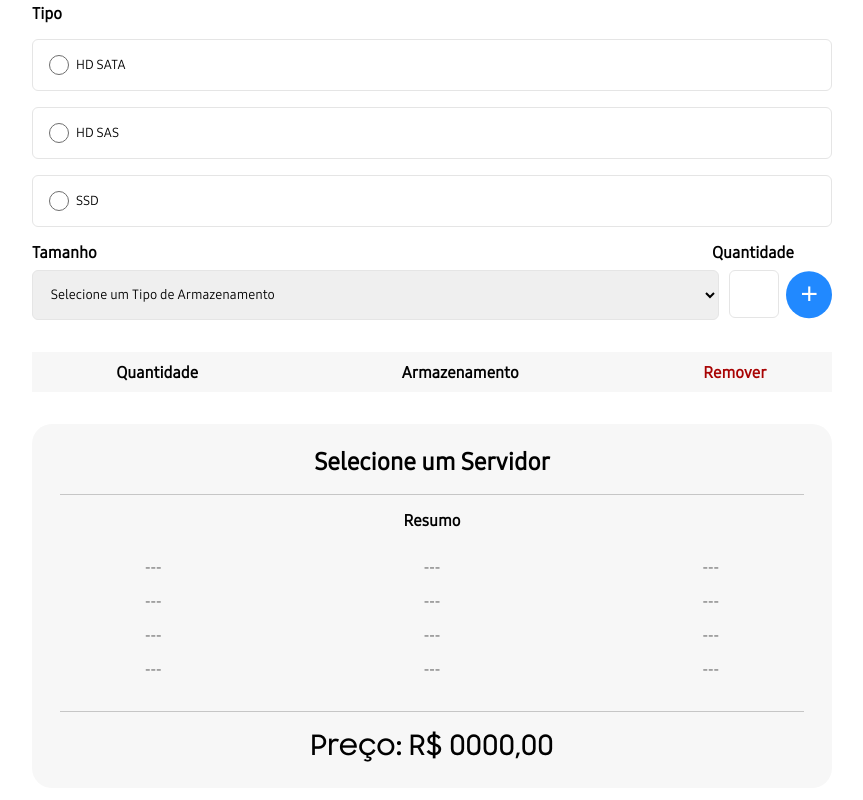
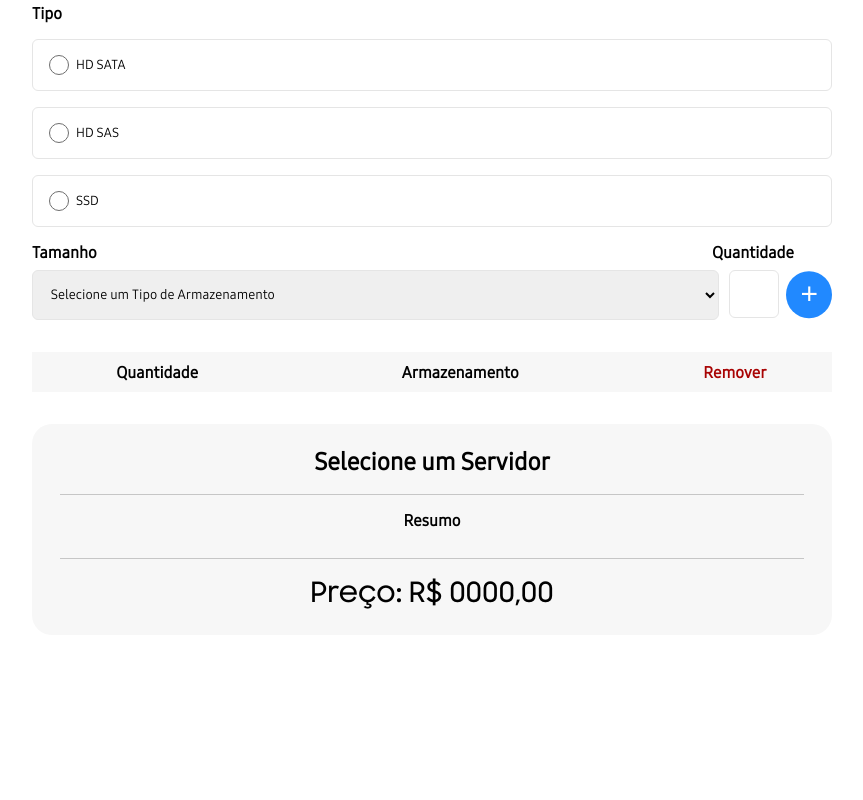
Before and after one commit to joaopedrolt/Br2tPricingCalculator, a React (Vite) app: page / in a window 1280 px wide. Shown: the part 484-1284 px from the top of the page, without its empty margins (208-1071 px from the left). After the commit the page ends 1139 px from the top, so only its background shows below. Built offline with nearby package versions, Linux system fonts and the light colour scheme.

Commit message:
Price Left

```diff
--- a/src/components/Output.tsx
+++ b/src/components/Output.tsx
@@ -2,7 +2,7 @@ import { useEffect, useState } from 'react';
 import '../css/output.css'
 import { Receipt } from '../types/Objects';
 import { OutputType } from '../types/Props';
-
+import TotalPrice from './output/TotalPrice';
 
 const RightSide = ({ receipt }: OutputType) => {
 
@@ -16,33 +16,44 @@ const RightSide = ({ receipt }: OutputType) => {
                 <div className='mt-16 middle-card-receipt d-flex jc-center column'>
                     <h4>Resumo</h4>
                     <table className="receipt-review">
+                        {/*                         <tr className='table-row-r'>
+                            <td className='row-amount'>{receipt.server.model == 'Selecione um Servidor' ? '---' : '1x'}</td>
+                            <td className='row-product'>{receipt.server.model == 'Selecione um Servidor' ? '---' : receipt.server.model}</td>
+                            <td className='row-price'>{receipt.server.price == 0 ? '---' : ('R$:' + receipt.server.price)}</td>
+                        </tr> */}
+                        {receipt.server.model != 'Selecione um Servidor' ? (
                             <tr className='table-row-r'>
                                 <td className='row-amount'>{receipt.server.model == 'Selecione um Servidor' ? '---' : '1x'}</td>
                                 <td className='row-product'>{receipt.server.model == 'Selecione um Servidor' ? '---' : receipt.server.model}</td>
                                 <td className='row-price'>{receipt.server.price == 0 ? '---' : ('R$:' + receipt.server.price)}</td>
-                        </tr>
+                            </tr>) : (<></>)
+                        }
+                        {receipt.cpu.model != '' ? (
                             <tr className='table-row-r'>
                                 <td className='row-amount'>{receipt.cpu.model == '' ? '---' : (receipt.cpu.amount + 'x')}</td>
                                 <td className='row-product'>{receipt.cpu.model == '' ? '---' : receipt.cpu.model}</td>
                                 <td className='row-price'>{receipt.cpu.price == 0 ? '---' : ('R$:' + receipt.cpu.price)}</td>
-                        </tr>
+                            </tr>) : (<></>)
+                        }
+                        {receipt.memory.size != 0 ? (
                             <tr className='table-row-r'>
                                 <td className='row-amount'>{receipt.memory.size == 0 ? '---' : '1x'}</td>
                                 <td className='row-product'>{receipt.memory.size == 0 ? '---' : (receipt.memory.size + 'GB')}</td>
                                 <td className='row-price'>{receipt.memory.price == 0 ? '---' : ('R$:' + receipt.memory.price)}</td>
-                        </tr>
+                            </tr>) : (<></>)
+                        }
                         {
-                            receipt.storage.map((item) => (
+                            receipt.storage.map((item) => item.model != '' ? (
                                 <tr className='table-row-r'>
                                     <td className='row-amount'>{item.amount == 0 ? '---' : (item.amount + 'x')}</td>
                                     <td className='row-product'>{item.model == '' ? '---' : item.model}</td>
                                     <td className='row-price'>{item.price == 0 ? '---' : ('R$:' + item.price * item.amount)}</td>
                                 </tr>
-                            ))
+                            ) : (<></>))
                         }
                     </table>
                 </div>
-                <span className='mt-16 span-price'>Preço: R$ 0000,00</span>
+                <TotalPrice />
             </div>
         </section>
     )
--- /dev/null
+++ b/src/components/output/TotalPrice.tsx
@@ -0,0 +1,13 @@
+import { useState } from "react";
+
+const TotalPrice = () => {
+
+    let [price, setPrice] = useState('');
+
+    return (
+        <span className='mt-16 span-price'>Preço: R$ 0000,00</span>
+    )
+
+}
+
+export default TotalPrice;
```
Lines whose indentation alone changed are shown as unchanged.
